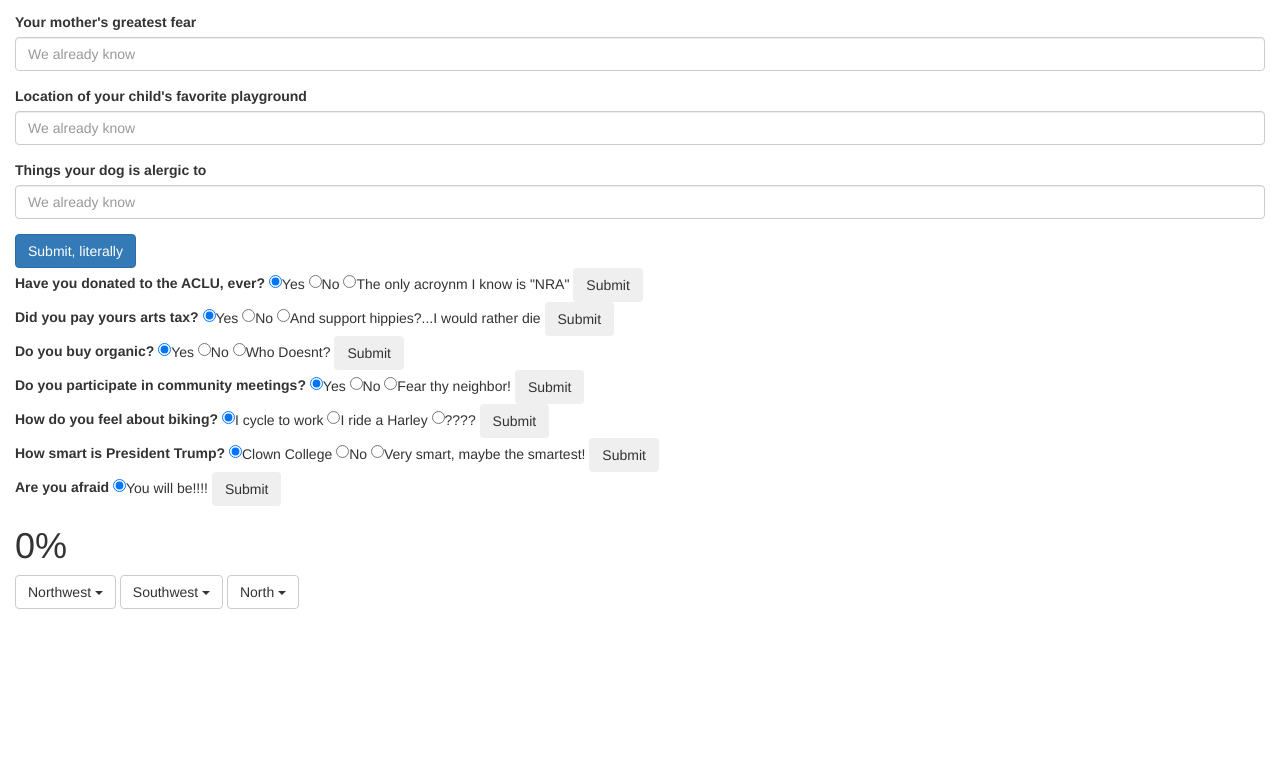
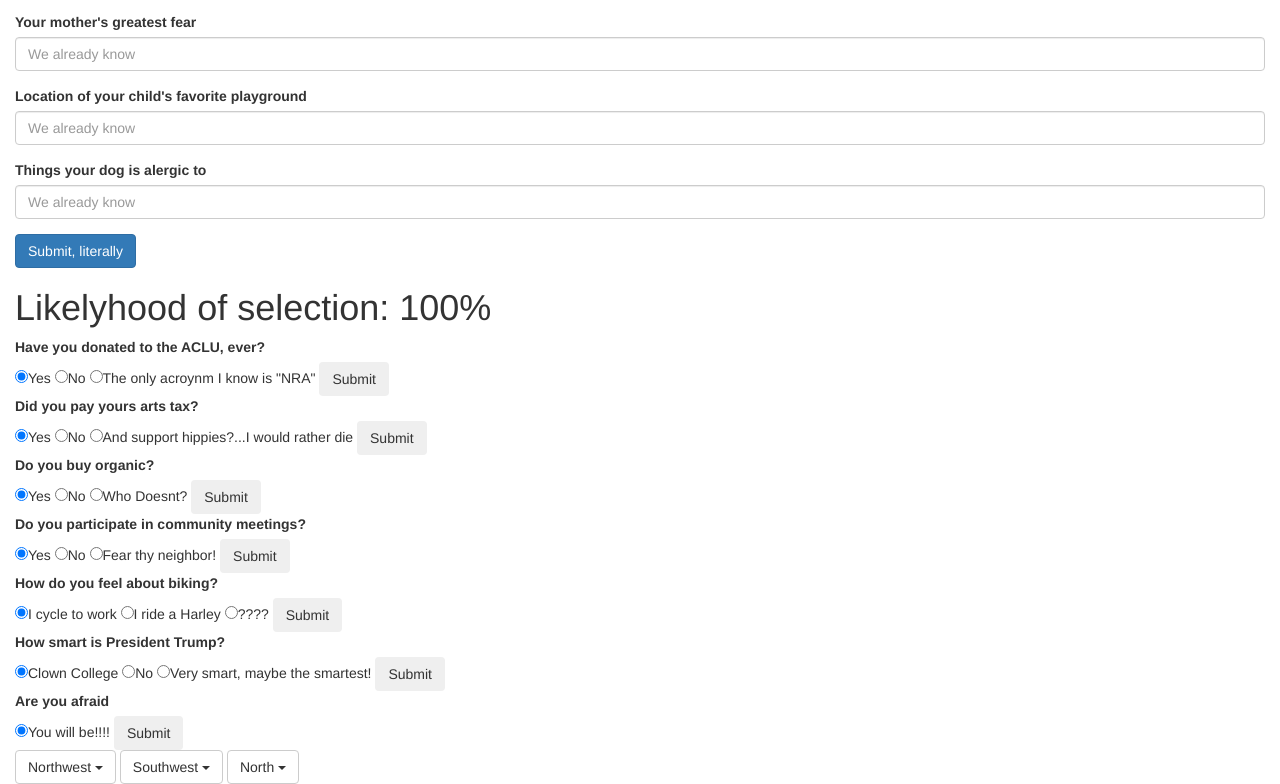
Before and after one commit to cdanielsen/htd-bootstrap, a website: page index.html in a window 1280 px wide. Shown: the part 622-1406 px from the top of the page. Before the commit the page ends 1231 px from the top, so only its background shows below. Drawn offline with nearby package versions, Linux system fonts and the light colour scheme.

Commit message:
more questions

```diff
--- a/index.html
+++ b/index.html
@@ -38,54 +38,54 @@
         </form>
       </sec>
       <sec id=questionare>
+        <h1 id="score">Likelyhood of selection: <span id="%">100%</span></h1>
         <form id="question1">
-          <label>Have you donated to the ACLU, ever?</label>
+          <label>Have you donated to the ACLU, ever?</label><br>
           <input type="radio" name="aclu" value="yes" checked>Yes
           <input type="radio" name="aclu" value="no">No
           <input type="radio" name="aclu" value="NRA">The only acroynm I know is "NRA"
           <button class="btn" type="submit">Submit</button>
         </form>
         <form id="question2">
-          <label>Did you pay yours arts tax?</label>
+          <label>Did you pay yours arts tax?</label><br>
           <input type="radio" name="arts" value="yes" checked>Yes
           <input type="radio" name="arts" value="no">No
           <input type="radio" name="arts" value="die">And support hippies?...I would rather die
           <button class="btn" type="submit">Submit</button>
         </form>
         <form id="question3">
-          <label>Do you buy organic?</label>
+          <label>Do you buy organic?</label><br>
           <input type="radio" name="organic" value="yes" checked>Yes
           <input type="radio" name="organic" value="no">No
           <input type="radio" name="organic" value="organic">Who Doesnt?
           <button class="btn" type="submit">Submit</button>
         </form>
         <form id="question4">
-          <label>Do you participate in community meetings?</label>
+          <label>Do you participate in community meetings?</label><br>
           <input type="radio" name="meetings" value="yes" checked>Yes
           <input type="radio" name="meetings" value="no">No
           <input type="radio" name="meetings" value="neighbor">Fear thy neighbor!
           <button class="btn" type="submit">Submit</button>
         </form>
          <form id="question5">
-          <label>How do you feel about biking?</label>
+          <label>How do you feel about biking?</label><br>
           <input type="radio" name="bikes" value="yes" checked>I cycle to work
           <input type="radio" name="bikes" value="no">I ride a Harley
           <input type="radio" name="bikes" value="NRA">????
           <button class="btn" type="submit">Submit</button>
         </form>
          <form id="question6">
-          <label>How smart is President Trump?</label>
+          <label>How smart is President Trump?</label><br>
           <input type="radio" name="aclu" value="yes" checked>Clown College
           <input type="radio" name="aclu" value="no">No
           <input type="radio" name="aclu" value="NRA">Very smart, maybe the smartest!
           <button class="btn" type="submit">Submit</button>
         </form>
          <form id="question7">
-          <label>Are you afraid</label>
+          <label>Are you afraid</label><br>
           <input type="radio" name="aclu" value="yes" checked>You will be!!!!
           <button class="btn" type="submit">Submit</button>
         </form>
-        <h1 id="score">0%</h1>
       </sec>
       <sec id=quadrant>
         <div class="btn-group">
--- /dev/null
+++ b/view.js
@@ -0,0 +1,3 @@
+$(function() {
+  $('#question2').hide();
+});
```
